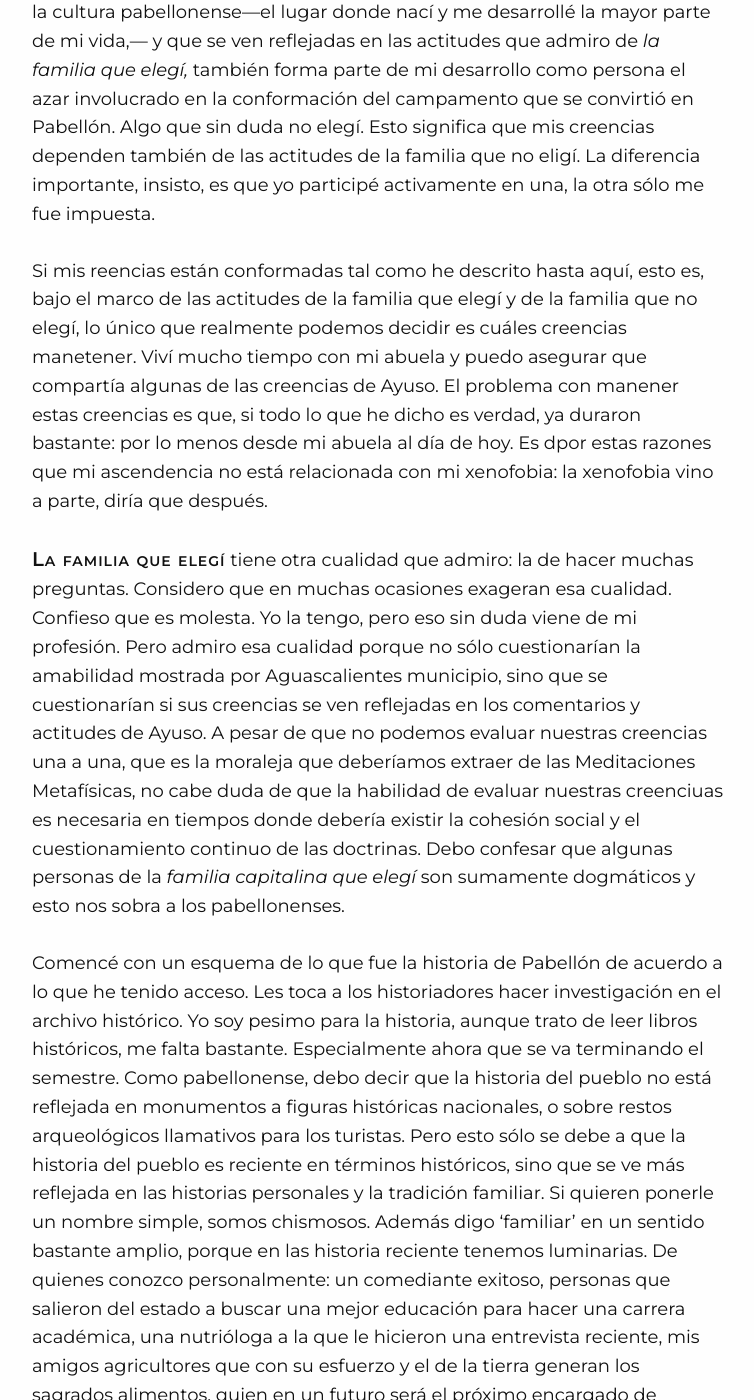
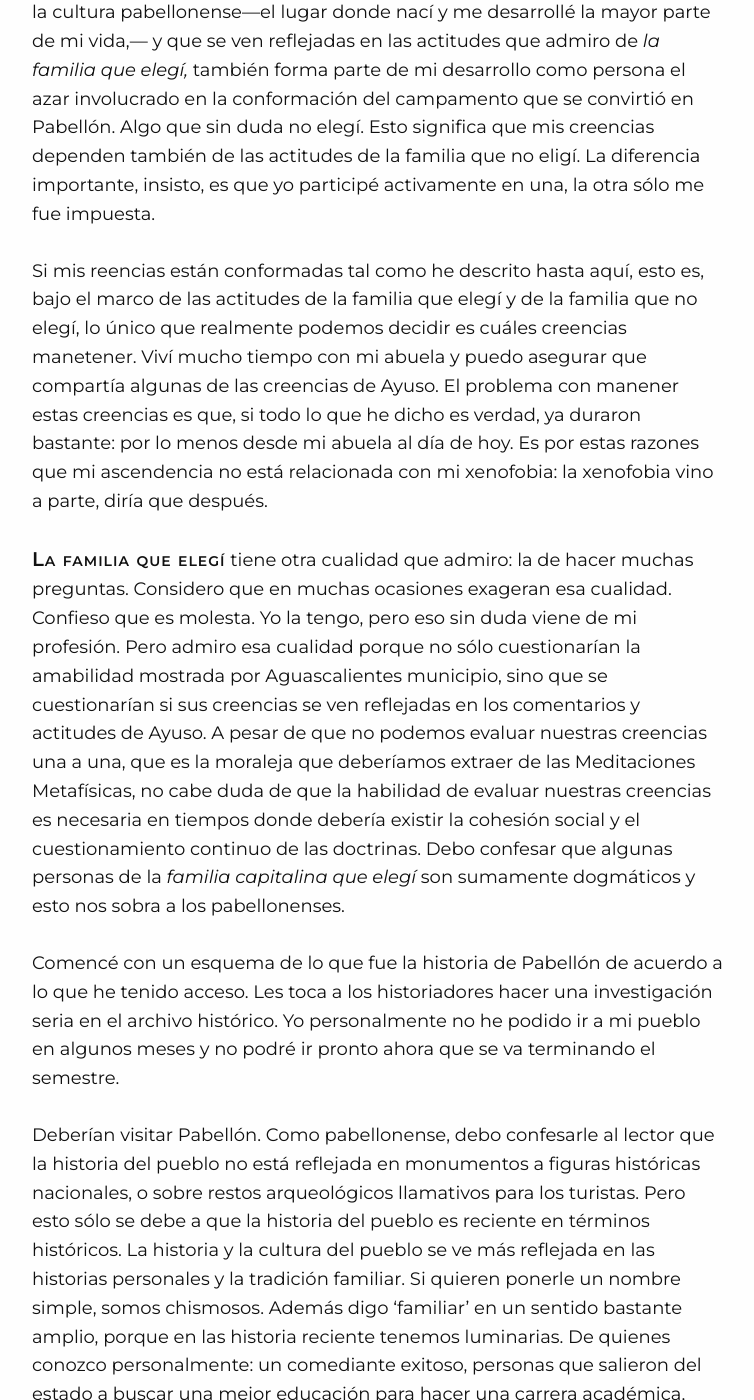
Before and after one commit to Oiuhukt/failosophy, a Jekyll site: the page built from _posts/2026-05-24-pabellondeart.md, in a window 1280 px wide and 1400 px high, scrolled down 4945 px. Shown: the whole window, without its empty margins (32-786 px from the left). Built offline with Jekyll 4.4.1, drawn with Linux system fonts in a browser that asks for light colours; some web fonts are replaced; some of the changed text lies outside the part shown.

Commit message:
nuevo post

```diff
--- a/_posts/2026-05-24-pabellondeart.md
+++ b/_posts/2026-05-24-pabellondeart.md
@@ -132,7 +132,7 @@
 Para intentar capturar lo que quiero decir con _cultura_ en _cultura española_ (en
 contraste con _cultura mexicana_, por ejemplo), es que mis creencias---reflejadas en
 mis comentarios y actitudes---fueron influenciadas por la historia de Pabellón y la
-_familia que elegí._ Esto es, de las cualidades que admiro de mi familia, pero
+_familia que elegí._ Esto es, de las cualidades que admiro de mi familia. Pero
 también influyen en mis crencias los comentarios y actitudes de _la familia que no
 elegí._
 
@@ -164,7 +164,7 @@
 que realmente podemos decidir es cuáles creencias manetener. Viví mucho tiempo con mi
 abuela y puedo asegurar que compartía algunas de las creencias de Ayuso. El problema
 con manener estas creencias es que, si todo lo que he dicho es verdad, ya duraron
-bastante: por lo menos desde mi abuela al día de hoy. Es dpor estas razones que mi
+bastante: por lo menos desde mi abuela al día de hoy. Es por estas razones que mi
 ascendencia no está relacionada con mi xenofobia: la xenofobia vino a parte, diría
 que después.
 
@@ -175,11 +175,29 @@
 municipio, sino que se cuestionarían si sus creencias se ven reflejadas en los
 comentarios y actitudes de Ayuso. A pesar de que no podemos evaluar nuestras
 creencias una a una, que es la moraleja que deberíamos extraer de las Meditaciones
-Metafísicas, no cabe duda de que la habilidad de evaluar nuestras creenciuas es
+Metafísicas, no cabe duda de que la habilidad de evaluar nuestras creencias es
 necesaria en tiempos donde debería existir la cohesión social y el cuestionamiento
 continuo de las doctrinas. Debo confesar que algunas personas de la _familia
 capitalina que elegí_ son sumamente dogmáticos y esto nos sobra a los pabellonenses.
 
-Comencé con un esquema de lo que fue la historia de Pabellón de acuerdo a lo que he tenido acceso. Les toca a los historiadores hacer investigación en el archivo histórico. Yo soy pesimo para la historia, aunque trato de leer libros históricos, me falta bastante. Especialmente ahora que se va terminando el semestre. Como pabellonense, debo decir que la historia del pueblo no está reflejada en monumentos a figuras históricas nacionales, o sobre restos arqueológicos llamativos para los turistas. Pero esto sólo se debe a que la historia del pueblo es reciente en términos históricos, sino que se ve más reflejada en las historias personales y la tradición familiar. Si quieren ponerle un nombre simple, somos chismosos. Además digo 'familiar' en un sentido bastante amplio, porque en las historia reciente tenemos luminarias. De quienes conozco personalmente: un comediante exitoso, personas que salieron del estado a buscar una mejor educación para hacer una carrera académica, una nutrióloga a la que le hicieron una entrevista reciente, mis amigos agricultores que con su esfuerzo y el de la tierra generan los sagrados alimentos, quien en un futuro será el próximo encargado de sistemas, personas que han trabajado en empresas tecnológicas líderes en el mercado, personas que diseñan sistemas industriales más eficientes, personas que curan el cerebro, una persona que entrevisto a la mismísima Alexandra Elbakyan (fundadora de Sci-Hub).
+Comencé con un esquema de lo que fue la historia de Pabellón de acuerdo a lo que he
+tenido acceso. Les toca a los historiadores hacer una investigación seria en el archivo
+histórico. Yo personalmente no he podido ir a mi pueblo en algunos meses y no podré ir pronto ahora que se va terminando el semestre.
 
-Si algo quiero que me distinga de la familia que no elegí, porque era inconsistente con lo que aprendí de la familia que elegí es la habilidad de ser amable. Como dicen las tricot 'gentleness is my only strong suit' y esta es una habilidad que intento paracticar día con día. Eso le da al lector muchas razones para visitar Pabellón de Arteaga.
+Deberían visitar Pabellón. Como
+pabellonense, debo confesarle al lector que la historia del pueblo no está reflejada en monumentos a
+figuras históricas nacionales, o sobre restos arqueológicos llamativos para los
+turistas. Pero esto sólo se debe a que la historia del pueblo es reciente en términos
+históricos. La historia y la cultura del pueblo se ve más reflejada en las historias personales y la tradición familiar. Si quieren ponerle un nombre simple, somos chismosos. Además digo
+'familiar' en un sentido bastante amplio, porque en las historia reciente tenemos
+luminarias. De quienes conozco personalmente: un comediante exitoso, personas que
+salieron del estado a buscar una mejor educación para hacer una carrera académica,
+una nutrióloga a la que le hicieron una entrevista reciente, mis amigos agricultores
+que con su esfuerzo y el de la tierra generan los sagrados alimentos, quien en un
+futuro será el próximo encargado de sistemas, personas que han trabajado en empresas
+tecnológicas líderes en el mercado, personas que diseñan sistemas industriales más
+eficientes, personas que curan el cerebro, una persona que entrevisto a la mismísima
+Alexandra Elbakyan (fundadora de Sci-Hub).
+
+Si algo quiero que me distinga de la familia que no elegí, porque era inconsistente
+con lo que aprendí y admiro de la familia que elegí, es la habilidad de ser amable. Mejor expresado por las tricot 'gentleness is my only strong suit,' la amabilidad es algo que intento paracticar día con día, a veces sin éxito. Pero espero que esto le dé al lector muchas razones para visitar Pabellón de Arteaga.
```
